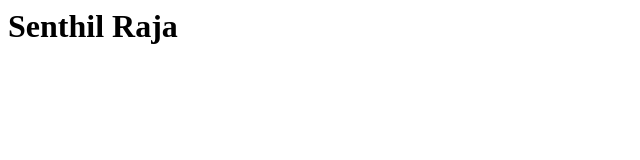
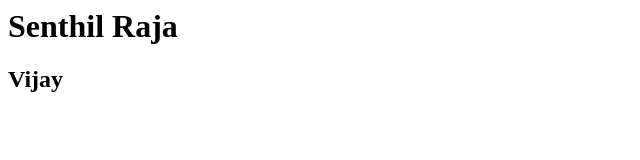
Before and after one commit to zivvva/zivvva.github.io, a plain HTML site: page index.html in a window 1280 px wide. Shown: the full height of the page, 0-640 px from the left. Drawn offline with Linux system fonts and the light colour scheme.

Commit message:
Update index.html

```diff
--- a/index.html
+++ b/index.html
@@ -1,3 +1,4 @@
 <html>
   <h1>Senthil Raja</h1>
+  <h2>Vijay</h2>
 </html>
```
